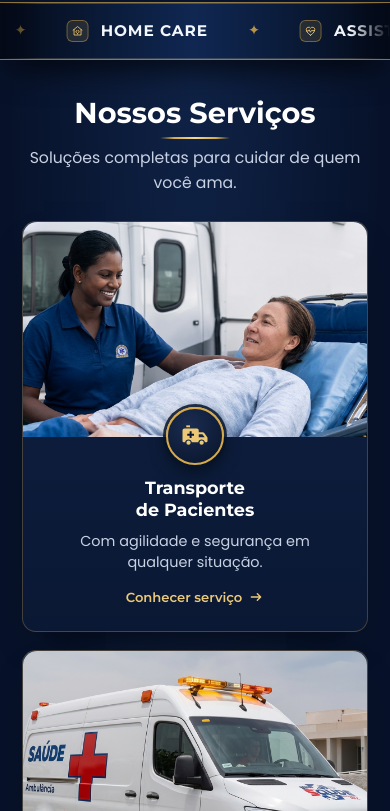
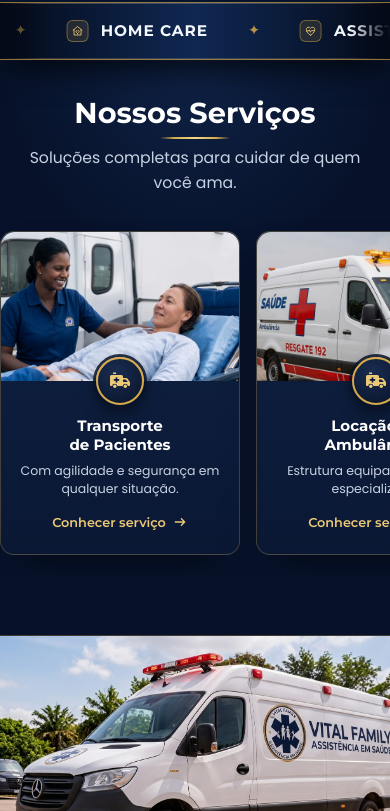
Before and after one commit to IDEALIND/VFAS, a plain HTML site: page index.html in a window 390 px wide. Shown: the part 893-1704 px from the top of the page. Drawn offline with Linux system fonts and the light colour scheme.

Commit message:
Add files via upload

```diff
--- a/index.html
+++ b/index.html
@@ -20,7 +20,85 @@
   <link
     href="https://fonts.googleapis.com/css2?family=Montserrat:wght@400;500;600;700;800&family=Poppins:wght@400;500;600;700&family=Great+Vibes&family=Kaushan+Script&display=swap"
     rel="stylesheet">
-  <link rel="stylesheet" href="css/style.css">
+  <link rel="stylesheet" href="css/style.css?v=2.1">
+  <style>
+    /* Força os 5 cards de serviços estritamente lado a lado em 1 linha */
+    .services .container {
+      max-width: 1440px !important;
+      padding-inline: 20px;
+    }
+    .services__grid {
+      display: grid !important;
+      grid-template-columns: repeat(5, minmax(0, 1fr)) !important;
+      gap: 16px !important;
+      align-items: stretch;
+    }
+    .svc-card {
+      padding: 0 0 22px !important;
+      height: 100% !important;
+    }
+    .svc-card__icon {
+      width: 48px !important;
+      height: 48px !important;
+      margin-top: -24px !important;
+      margin-bottom: 12px !important;
+    }
+    .svc-card__icon svg {
+      width: 24px !important;
+      height: 24px !important;
+    }
+    .svc-card h3 {
+      font-family: var(--font-head);
+      font-weight: 700;
+      font-size: clamp(0.92rem, 1.05vw, 1.04rem) !important;
+      line-height: 1.25 !important;
+      margin-bottom: 8px !important;
+      padding-inline: 8px !important;
+      min-height: 2.5em !important;
+      display: flex !important;
+      align-items: center !important;
+      justify-content: center !important;
+    }
+    .svc-card p {
+      font-size: clamp(0.78rem, 0.88vw, 0.85rem) !important;
+      line-height: 1.45 !important;
+      padding-inline: 10px !important;
+      max-width: 100% !important;
+    }
+    .svc-card__more {
+      padding-top: 14px !important;
+      font-size: 0.8rem !important;
+    }
+    @media (max-width: 1280px) {
+      .services__grid { gap: 14px !important; }
+      .svc-card h3 { font-size: 0.94rem !important; }
+    }
+    @media (max-width: 1100px) {
+      .services .container { max-width: 100% !important; padding-inline: 14px !important; }
+      .services__grid { gap: 10px !important; }
+    }
+    @media (max-width: 900px) {
+      .services .container { padding-inline: 0 !important; }
+      .services .section-head { padding-inline: 24px !important; }
+      .services__grid {
+        display: flex !important;
+        flex-wrap: nowrap !important;
+        overflow-x: auto !important;
+        scroll-snap-type: x mandatory !important;
+        -webkit-overflow-scrolling: touch !important;
+        gap: 16px !important;
+        padding: 10px 24px 28px !important;
+        scrollbar-width: thin !important;
+        scrollbar-color: var(--gold-500) transparent !important;
+      }
+      .services__grid::-webkit-scrollbar { height: 6px; }
+      .services__grid::-webkit-scrollbar-thumb { background: var(--gold-500); border-radius: 4px; }
+      .services__grid .svc-card {
+        flex: 0 0 240px !important;
+        scroll-snap-align: start !important;
+      }
+    }
+  </style>
   <script type="application/ld+json">
   {
     "@context": "https://schema.org",
```
